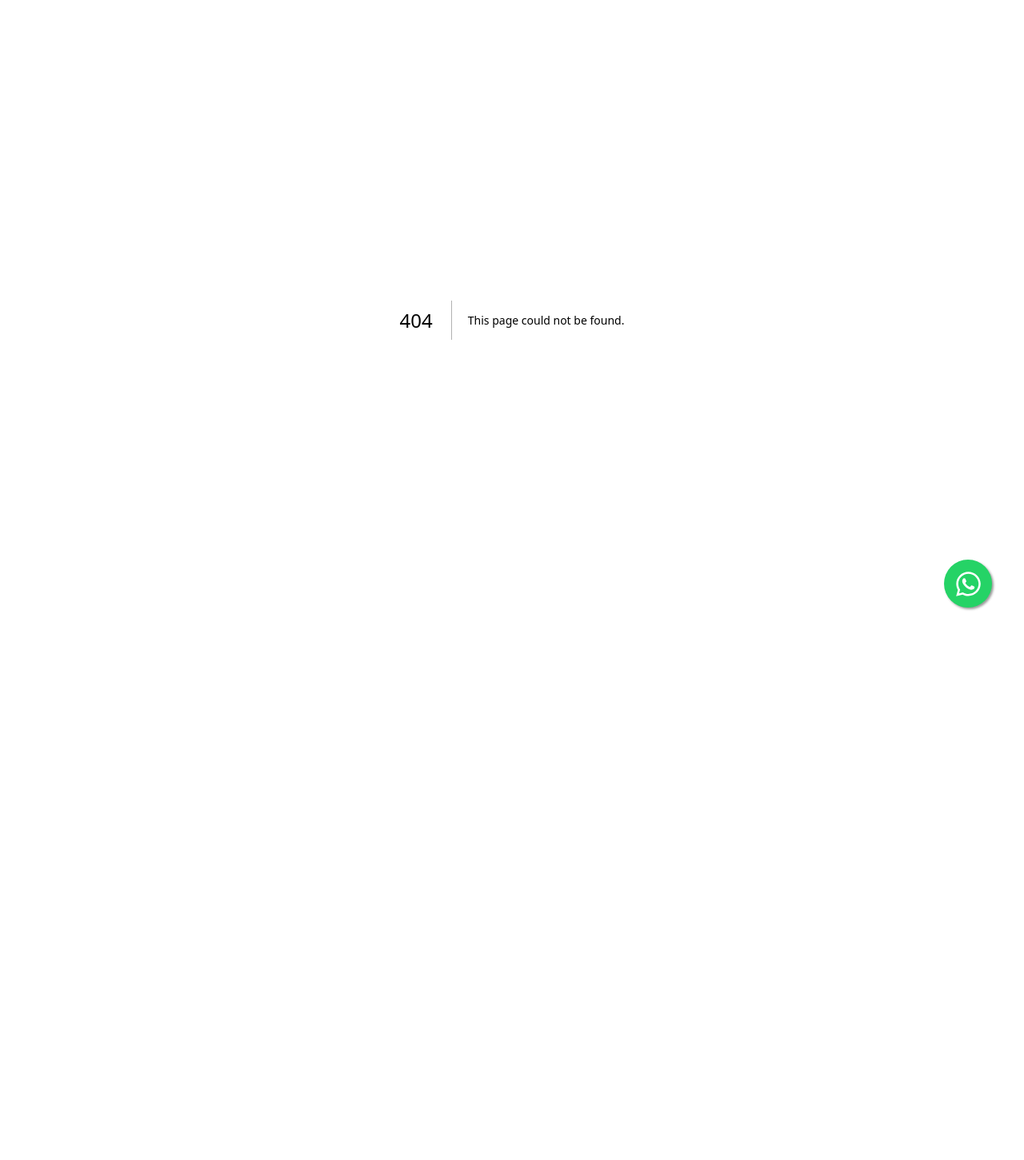
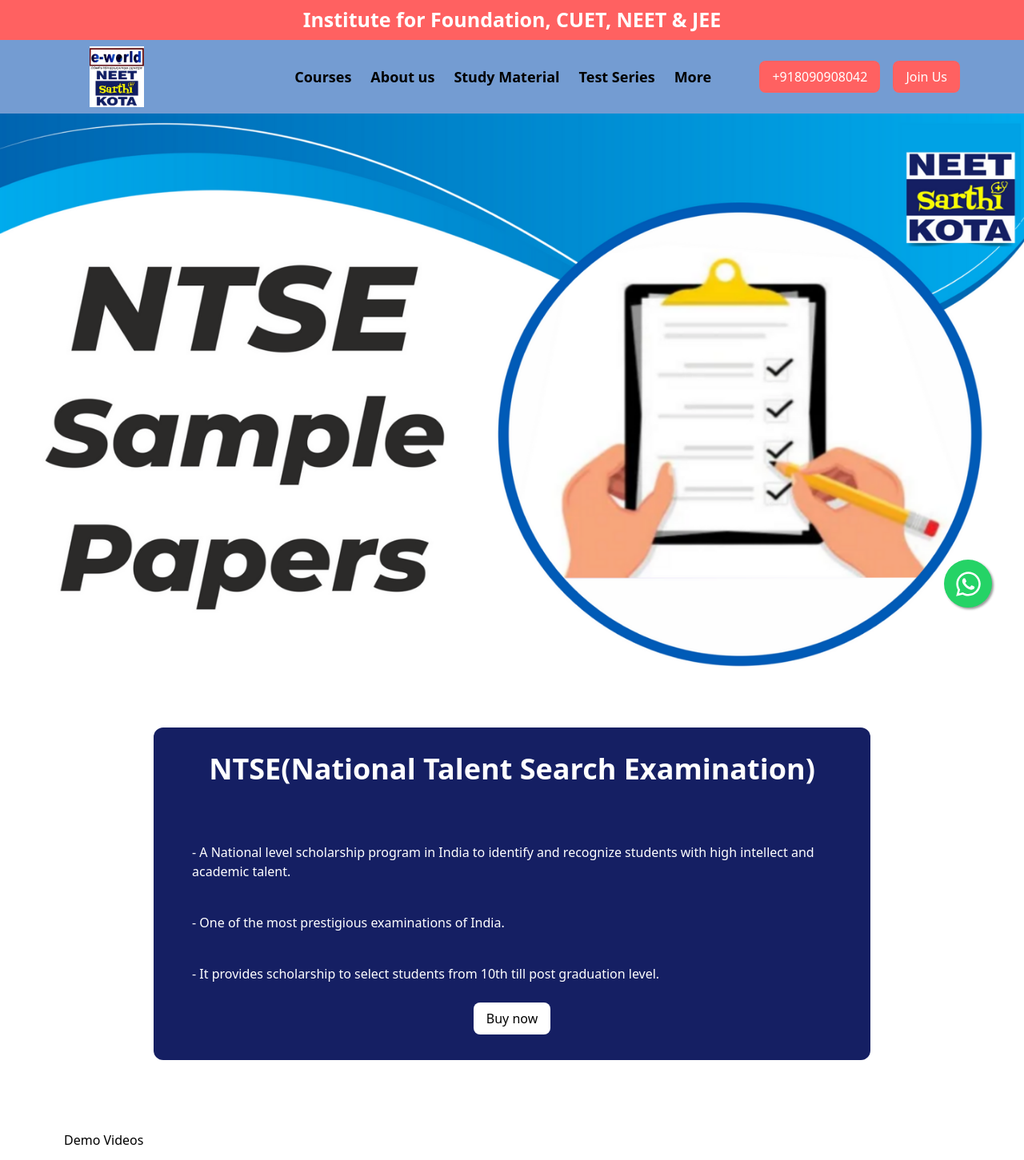
Before and after one commit to AbhishekKumarMajumdar/NeetSharthi, a Next.js app: page /Ntse in a window 1280 px wide. Before the commit this address had no page. Shown: the top 1451 px of the page at 80% size. Before the commit the page ends 800 px from the top, so only its background shows below. Built offline with nearby package versions, Linux system fonts and the light colour scheme.

Commit message:
Course Page are Done

```diff
--- /dev/null
+++ b/src/app/Nse/layout.tsx
@@ -0,0 +1 @@
+export { Layout as default } from '@/components/Layout'
--- /dev/null
+++ b/src/app/Nse/page.tsx
@@ -0,0 +1,41 @@
+import Image from 'next/image'
+import React from 'react'
+import Nse from "@/Images/Banner/Nse.png"
+import Video from '@/components/Video'
+const page = () => {
+
+    return (
+        <>
+            <section className="w-[100vw] h-[150px] md:h-[342px]">
+                <Image
+                    src={Nse}
+                    alt="Header Image"
+                    className='w-[100%] h-[100%]'
+                    width={1280} height={720} objectFit="cover"
+                />
+
+            </section>
+            <section className="w-full py-4 lg:py-12 flex flex-col justify-center items-center px-6  md:px-10 lg:px-20 bg-[#fff]">
+
+                <div className="lg:w-[80%] w-full h-auto lg:h-auto py-8 rounded-xl flex flex-col   items-center bg-[#151F63]">
+                    <h1 className='text-2xl ml-4 md:ml-0 md:text-4xl text-white font-bold'>NSEJS(National Standard Examination in Junior Science)</h1>
+                    <div className='text-white py-6 px-6 md:px-12 text-left mt-0 md:mt-12'>
+                        <ul className='flex flex-col gap-4 md:gap-10'>
+                            <li>In many Asian countries, including India, education is given a high priority and students are also encouraged to participate in various competitive examinations.</li>
+                            <li>When one scores well in such exams, they are eligible for better opportunities. The Indian Talent Olympiad offers these examinations and they can be either on a national level or international level.</li>
+                            <li>NSEJS is the National Standard Examination In Junior Science and as the name suggests, it is a science olympiad. It was conducted for the first time in the year 1987. The exam is one of the toughest national science examinations organized by the IAPT (Indian Association of Physics Teacher).</li>
+                            <li>The examination is conducted in association with HBCSE (Homi Bhabha Centre for Science Education).</li>
+                        </ul>
+
+
+                    </div>
+                    <button className="rounded-lg px-4 py-2 bg-[#fff] text-bold text-black hover:bg-blue-600 hover:text-blue-100 duration-300">Buy now</button>
+
+                </div>
+            </section>
+            <Video />
+        </>
+    )
+}
+
+export default page
--- /dev/null
+++ b/src/app/Ntse/layout.tsx
@@ -0,0 +1 @@
+export { Layout as default } from '@/components/Layout'
--- /dev/null
+++ b/src/app/Ntse/page.tsx
@@ -0,0 +1,43 @@
+import Image from 'next/image'
+import React from 'react'
+import ntse from "@/Images/Banner/NTSE.png"
+import Video from '@/components/Video'
+const page = () => {
+
+    return (
+        <>
+            <section className="w-[100vw] h-[200px] md:h-[90vh]">
+                <Image
+                    src={ntse}
+                    alt="Header Image"
+                    className='w-[100%] h-[100%]'
+                    width={1280} height={720} objectFit="cover"
+                />
+
+            </section>
+            <section className="w-full py-4 lg:py-12 flex flex-col justify-center items-center px-6  md:px-10 lg:px-20 bg-[#fff]">
+
+                <div className="lg:w-[80%] w-full h-auto lg:h-auto py-8 rounded-xl flex flex-col   items-center bg-[#151F63]">
+                    <h1 className='text-2xl ml-4 md:ml-0 md:text-4xl text-white font-bold'>NTSE(National Talent Search Examination)</h1>
+                    <div className='text-white py-6 px-6 md:px-12 text-left mt-0 md:mt-12'>
+                        <ul className='flex flex-col gap-4 md:gap-10'>
+                            <li>- A National level scholarship program in India to identify and recognize students with high intellect and academic talent.
+                            </li>
+                            <li>- One of the most prestigious examinations of India.
+                            </li>
+                            <li>- It provides scholarship to select students from 10th till post graduation level.
+                            </li>
+                        </ul>
+
+
+                    </div>
+                    <button className="rounded-lg px-4 py-2 bg-[#fff] text-bold text-black hover:bg-blue-600 hover:text-blue-100 duration-300">Buy now</button>
+
+                </div>
+            </section>
+            <Video />
+        </>
+    )
+}
+
+export default page
--- a/src/components/Navbar.tsx
+++ b/src/components/Navbar.tsx
@@ -98,8 +98,8 @@ const Navbar = () => {
                                     <Link href="/Courses" className="block px-4 py-2 text-sm text-gray-800 hover:bg-gray-200">Popular Courses</Link>
 
                                     <Link href="/Samagra" className="block px-4 py-2 text-sm text-gray-800 hover:bg-gray-200">Samagra Neet Jee-2024</Link>
-                                    <Link href="/course1" className="block px-4 py-2 text-sm text-gray-800 hover:bg-gray-200">Class-X NTSE</Link>
-                                    <Link href="/course2" className="block px-4 py-2 text-sm text-gray-800 hover:bg-gray-200">Class-X IJSO</Link>
+                                    <Link href="/Ntse" className="block px-4 py-2 text-sm text-gray-800 hover:bg-gray-200">Class-X NTSE</Link>
+                                    <Link href="/Nse" className="block px-4 py-2 text-sm text-gray-800 hover:bg-gray-200">Class-X IJSO</Link>
                                     {/* Add more submenu items as needed */}
                                 </div>
                             </li>
@@ -130,8 +130,8 @@ const Navbar = () => {
                                 <Link href="/Courses" className="block px-4 py-2 text-sm text-gray-800 hover:bg-gray-200">Popular Courses</Link>
                                 <Link href="/Samagra" className="block px-4 py-2 text-sm text-gray-800 hover:bg-gray-200">Samagra Neet Jee-2024</Link>
 
-                                <Link href="/course1" className="block px-4 py-2 text-sm text-gray-800 hover:bg-gray-200">Class-X NTSE</Link>
-                                <Link href="/course2" className="block px-4 py-2 text-sm text-gray-800 hover:bg-gray-200">Class-X IJSO</Link>
+                                <Link href="/Ntse" className="block px-4 py-2 text-sm text-gray-800 hover:bg-gray-200">Class-X NTSE</Link>
+                                <Link href="/Nse" className="block px-4 py-2 text-sm text-gray-800 hover:bg-gray-200">Class-X IJSO</Link>
                                 {/* Add more submenu items as needed */}
                             </div>
                         </div>
--- a/src/components/Video.tsx
+++ b/src/components/Video.tsx
@@ -30,7 +30,7 @@ const Video = () => {
                     {data.map((e) => (
                         <div key={e.link} className="">
                             <div className="flex flex-col">
-                                <div className="w-[27rem] overflow-hidden h-[15rem] bg-black rounded-xl">
+                                <div className="md:w-[27rem] overflow-hidden w-[21rem] h-[12rem] md:h-[15rem] bg-black rounded-xl">
                                     <iframe width="100%" height="100%" src={e.src} title="YouTube video player" frameborder="0" allow="accelerometer; autoplay; clipboard-write; encrypted-media; gyroscope; picture-in-picture; web-share" referrerpolicy="strict-origin-when-cross-origin" allowfullscreen></iframe>                                </div>
                                 <h1 className='py-2 text-xl font-bold'>{e.subject}</h1>
                             </div>
```
Also changed, not shown: src/app/Samagra/page.tsx (+3 -11 lines), src/Images/Banner/Nse.png (added), src/Images/Banner/SamagraBanner.png (added).
